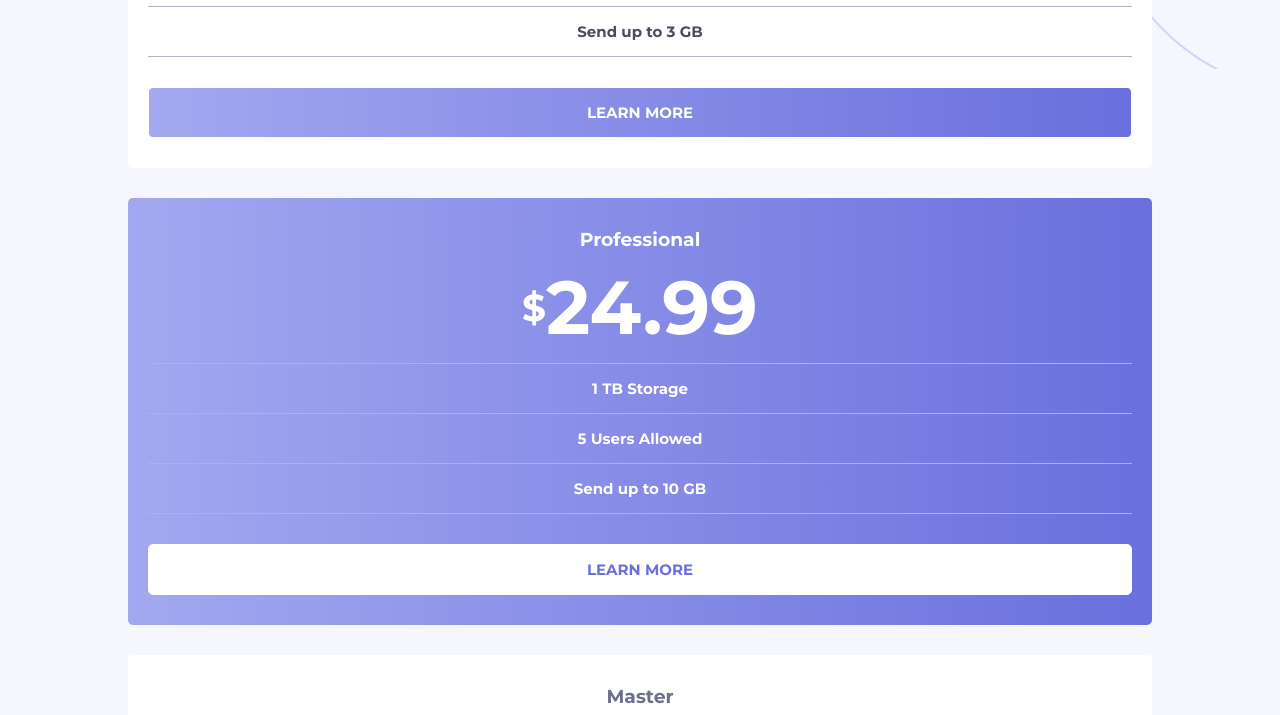
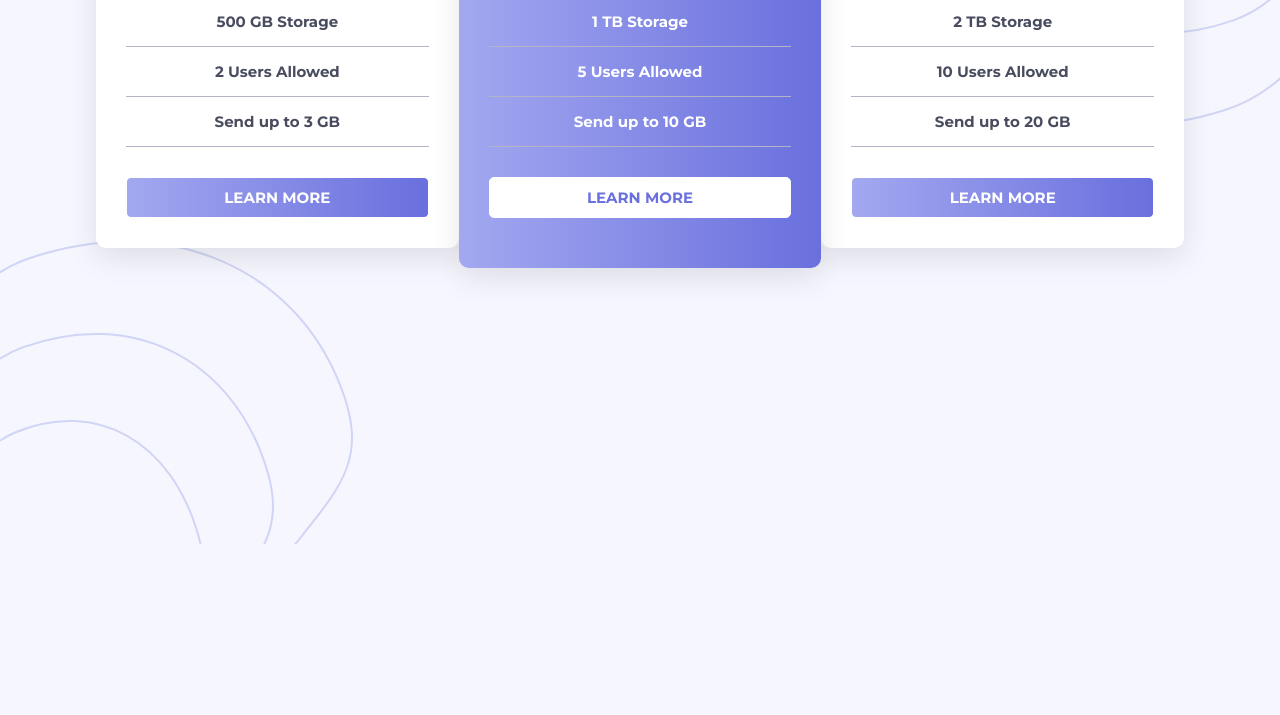
Before and after one commit to ayoelx/pricing-component, a plain HTML site: page index.html in a window 1280 px wide. Shown: the part 531-1246 px from the top of the page. After the commit the page ends 1075 px from the top, so only its background shows below. Drawn offline with Linux system fonts and the light colour scheme.

Commit message:
deploy desktop version 1.0

```diff
--- a/style.css
+++ b/style.css
@@ -66,7 +66,7 @@ main::before {
     background-repeat: no-repeat;
     position: absolute;
     width: 100%;
-    height: 600px;
+    height: 658px;
     top: 0;
     right: 0;
     background-position: top -30px right -195px;
@@ -75,7 +75,7 @@ main::before {
 
 h1 {
     color: var(--Grayish-Blue);
-    margin-top: 75px;
+    padding-top: 75px;
 }
 
 .toggle-div {
@@ -130,9 +130,9 @@ h1 {
 
 .box {
     background-color: white;
-    padding: 30px 20px;
+    padding: 30px;
     margin: 30px 0;
-    border-radius: 5px;
+    border-radius: 10px;
 }
 
 hr {
@@ -149,6 +149,7 @@ hr {
 
 h3 {
     display: none;
+    margin: 30px 0;
 }
 
 .visible {
@@ -158,7 +159,6 @@ h3 {
     align-items: center;
     justify-content: center;
     color: var(--Dark-Grayish-Blue);
-    margin-bottom: 10px;
 }
 
 .visible span {
@@ -197,6 +197,48 @@ h3 {
 
 /* MEDIA QUERIES */
 
-@media only screen and (min-width: 800px) {
+@media only screen and (min-width: 1000px) {
 
+    main {
+        width: 85%;
+    }
+
+    main::before {
+        background-position: top right;
+    }
+
+    main::after {
+        content: '';
+        position: absolute;
+        width: 353px;
+        height: 304px;
+        background-image: url(./images/bg-bottom.svg);
+        background-repeat: no-repeat;
+        background-size: contain;
+        background-position: left;
+        left: 0;
+        bottom: -275px;
+    }
+
+    .btn {
+        padding: 10px 0;
+    }
+
+    .boxes {
+        display: flex;
+        align-items: center;
+        justify-content: space-between;
+    }
+
+    .box {
+        width: 34%;
+        z-index: 1;
+        box-shadow: 0px 10px 30px rgba(0, 0, 0, 0.1);
+    }
+
+    .box-large {
+        padding: 50px 30px;
+        box-shadow: 0px 10px 30px rgba(0, 0, 0, 0.1);
+        z-index: 2;
+    }
 }
```
